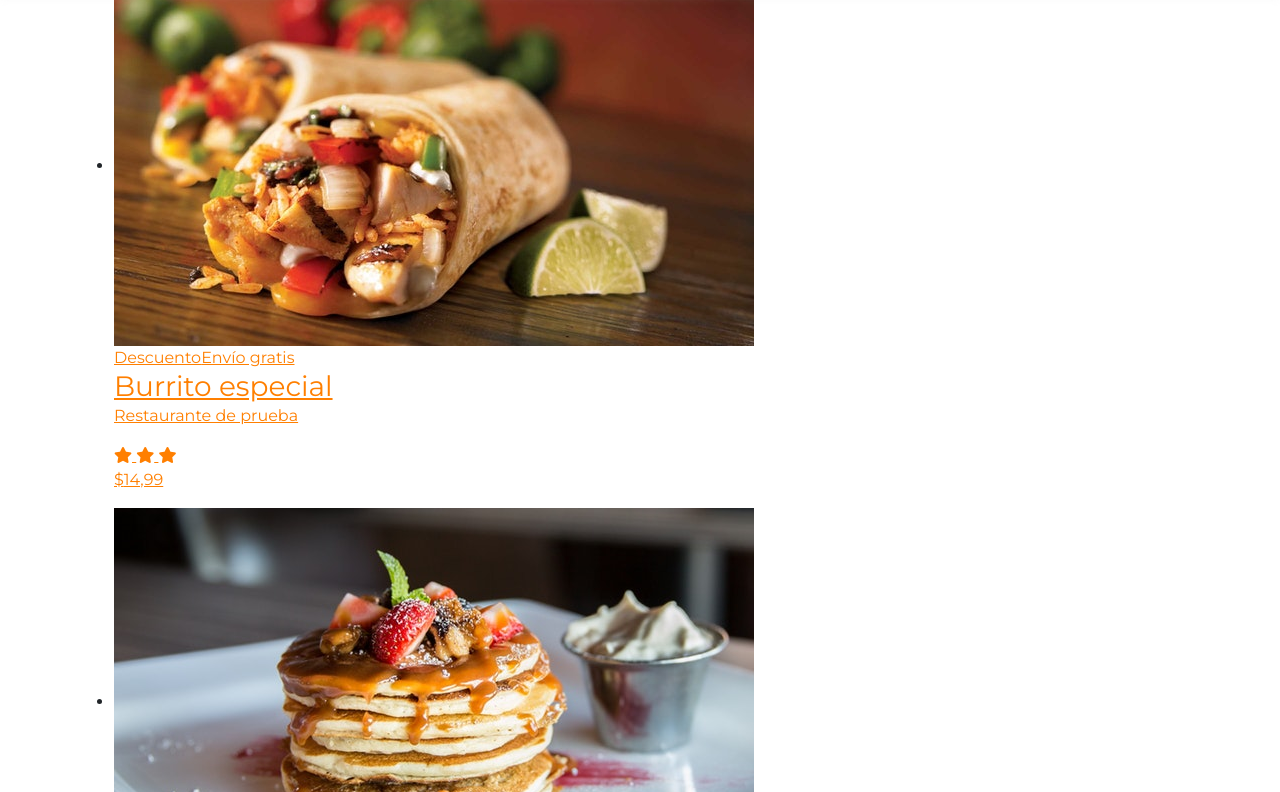
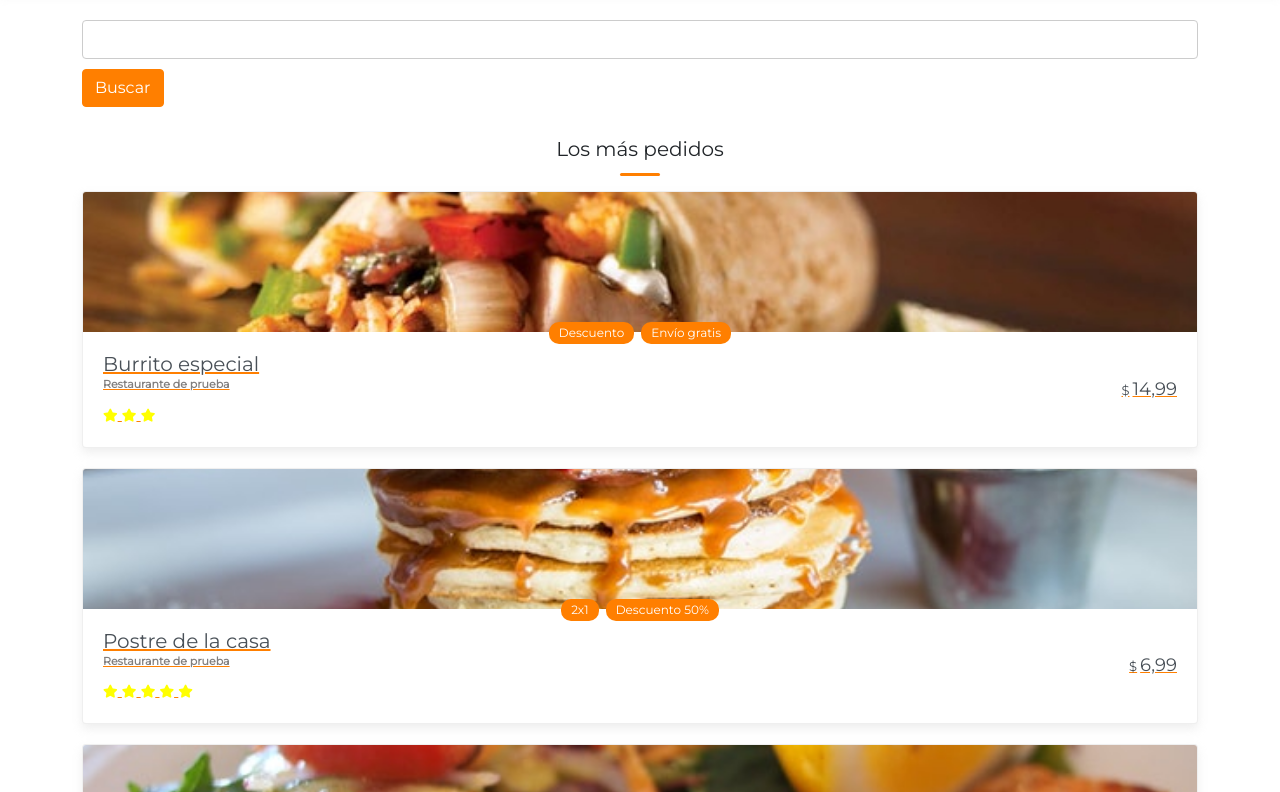
Before and after one commit to Cateph/miweb, a plain HTML site: page index.html in a window 1280 px wide. Shown: the part 90-882 px from the top of the page. Drawn offline with Linux system fonts and the light colour scheme.

Commit message:
Finalizar seccion de productos

```diff
--- a/index.html
+++ b/index.html
@@ -186,6 +186,12 @@
 						</a>
 					</li>
 				</ul>
+				<div class="pt-4 pb-5 text-center">
+					<a href="#" class="btn btn-block btn-link">
+						<span class="d-block mb-2">Ver más productos</span>
+						<i class="fas fa-arrow-down"></i>
+					</a>
+				</div>
 			</div>
 		</div>
 	</main>
--- a/sass/main.scss
+++ b/sass/main.scss
@@ -63,6 +63,31 @@ header{
 
 }
 
+.btn.btn-primary{
+	font-weight: 500;
+	color: #fff;
+}
+
+.section-title{
+	font-size: 20px;
+	text-align: center;
+	padding: 15px 0 30px;
+	position: relative;
+
+	&::after{
+		content: '';
+		position: absolute;
+		display: block;
+		width: 40px;
+		height: 3px;
+		background: $primary;
+		bottom: 15px;
+		left: 50%;
+		transform: translateX(-50%);
+		border-radius: 4px;
+	}
+}
+
 .profile-options-modal{
 	.profile-options-list{
 			padding: 0;
@@ -85,3 +110,119 @@ header{
 			}
 		}
 }
+
+// Main
+
+.main{
+	padding-top: 80px;
+}
+
+.search-container{
+	padding-top: 30px;
+
+	input{
+		display: block;
+		width: 100%;
+		margin-bottom: 10px;
+		border: 1px solid #ccc;
+		font-size: 14px;
+		padding: 8px 10px;
+		border-radius: 4px;
+	}
+}
+
+.products-list-container{
+	padding-top: 15px;
+
+	ul{
+		padding: 0;
+		margin: 0;
+		list-style: none;
+
+		li{
+			border: 1px solid rgba(204,204,204, 0.31);
+			box-shadow: 0px 5px 10px rgba(204,204,204, 0.31);
+			background: #fff;
+			margin-bottom: 20px;
+			border-radius: 4px;
+			overflow: hidden;
+
+			.product-image{
+				img{
+					width: 100%;
+					height: 140px;
+					object-fit: cover;
+					object-position: center;
+				}
+			}
+
+			.product-info{
+				padding: 20px;
+				display: flex;
+				justify-content: space-between;
+				align-items: center;
+				position: relative;
+
+				.tags{
+					display: flex;
+					align-items: center;
+					justify-content: center;
+					position: absolute;
+					top: -10px;
+					left: 50%;
+					transform: translateX(-50%);
+					width: 100%;
+
+					span{
+						display: block;
+						background: $primary;
+						color: #fff;
+						border-radius: 10px;
+						margin-right: 7px;
+						font-size: 12px;
+						padding: 2px 10px;
+						font-weight: 500;
+
+						&:last-child{
+							margin-right: 0;
+						}
+					}
+				}
+
+				.product-name{
+					font-weight: 300;
+					font-size: 20px;
+					color: $black2;
+				}
+
+				.restaurant{
+					margin-bottom: 10px;
+					font-size: 11px;
+					color: #807e7e;
+					font-weight: 600;
+				}
+
+				.stars{
+					margin-top: 5px;
+
+					i{
+						font-size: 13px;
+						color: yellow;
+					}
+				}
+
+				.product-price{
+					font-size: 18px;
+					margin: 0;
+					font-weight: 300;
+					color: $black2;
+
+					span{
+						font-size: 13px;
+						margin-right: 3px;
+					}
+				}
+			}
+		}
+	}
+}
```
Also changed, not shown: css/main.css.
